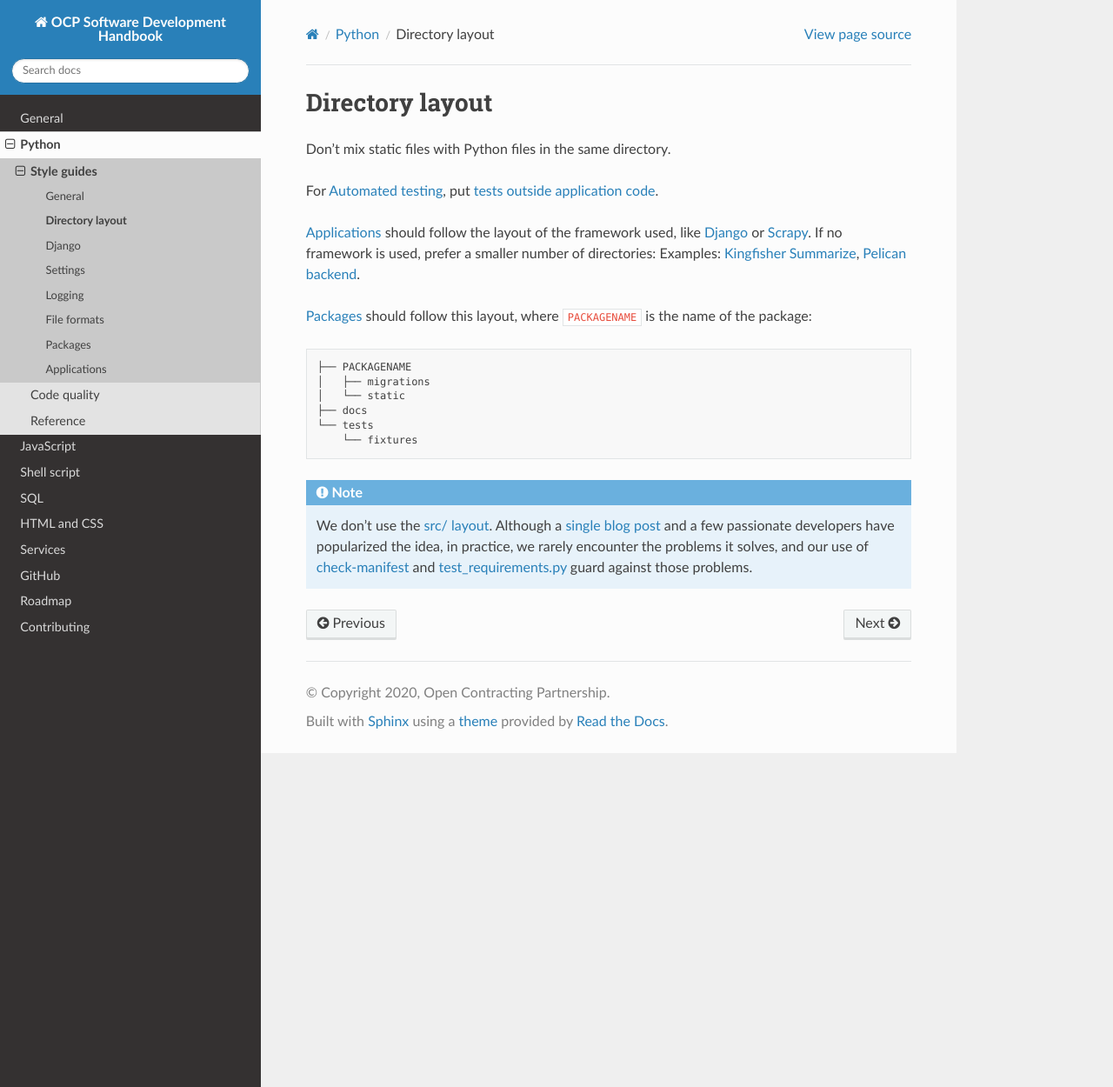
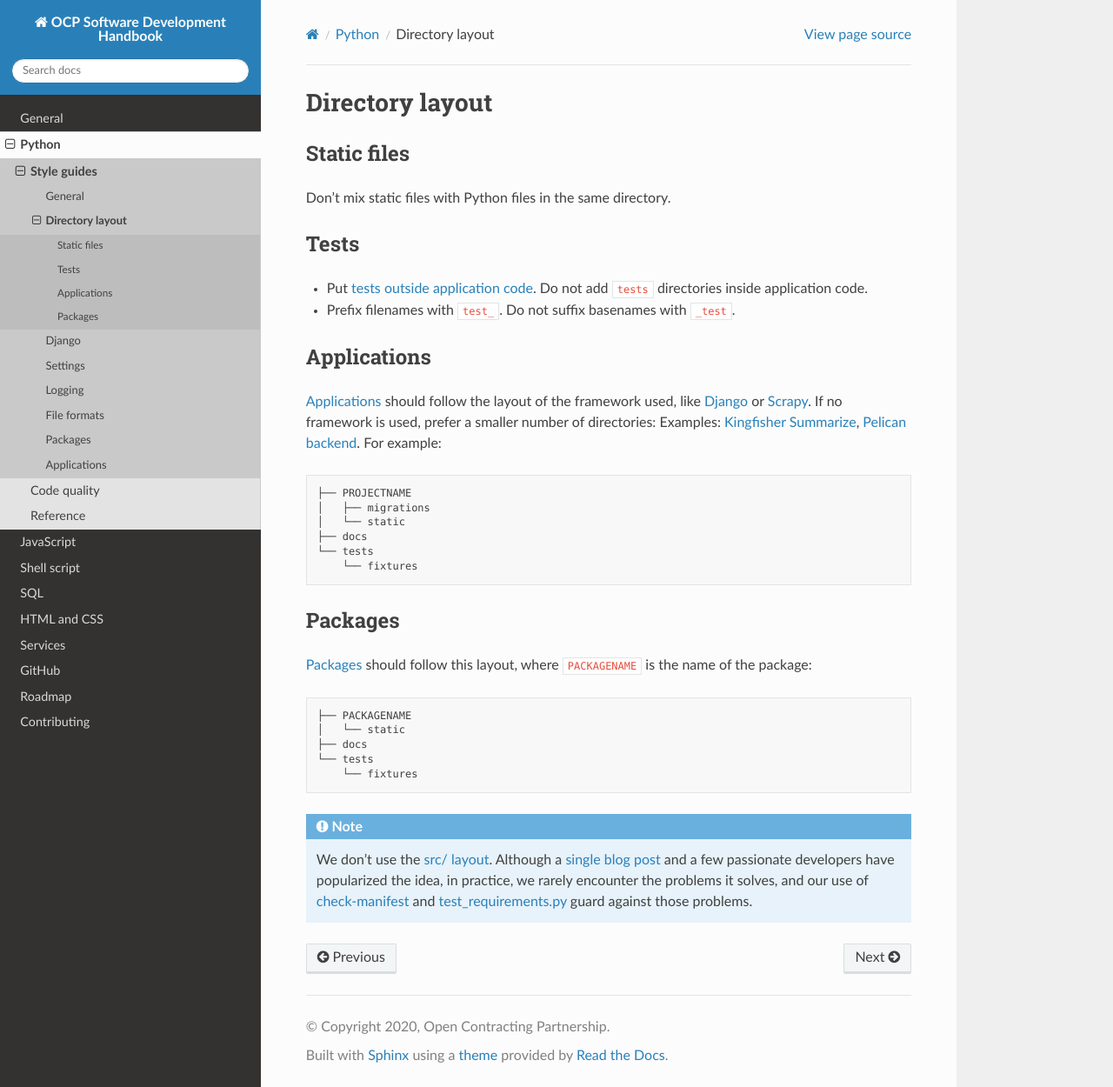
Before and after one commit to open-contracting/software-development-handbook, a Sphinx documentation site: the page built from docs/python/layout.rst, in a window 1280 px wide and 1250 px high. Shown: the whole window at 87% size. Built offline with Sphinx 7.4.7 and the Read the Docs theme 2.0.0, drawn with Linux system fonts in a browser that asks for light colours.

Commit message:
python/layout: Add rule for test filenames

```diff
--- a/docs/python/layout.rst
+++ b/docs/python/layout.rst
@@ -1,18 +1,41 @@
 Directory layout
 ================
 
+Static files
+------------
+
 Don't mix static files with Python files in the same directory.
 
-For :ref:`automated-testing`, put `tests outside application code <https://docs.pytest.org/en/latest/explanation/goodpractices.html#choosing-a-test-layout-import-rules>`__.
+.. _layout-tests:
 
-:doc:`applications` should follow the layout of the framework used, like `Django <https://docs.djangoproject.com/en/3.2/intro/tutorial01/>`__ or `Scrapy <https://docs.scrapy.org/en/latest/topics/commands.html#default-structure-of-scrapy-projects>`__. If no framework is used, prefer a smaller number of directories: Examples: `Kingfisher Summarize <https://github.com/open-contracting/kingfisher-summarize>`__, `Pelican backend <https://github.com/open-contracting/pelican-backend>`__.
+Tests
+-----
+
+-  Put `tests outside application code <https://docs.pytest.org/en/latest/explanation/goodpractices.html#choosing-a-test-layout-import-rules>`__. Do not add ``tests`` directories inside application code.
+-  Prefix filenames with ``test_``. Do not suffix basenames with ``_test``.
+
+Applications
+------------
+
+:doc:`applications` should follow the layout of the framework used, like `Django <https://docs.djangoproject.com/en/3.2/intro/tutorial01/>`__ or `Scrapy <https://docs.scrapy.org/en/latest/topics/commands.html#default-structure-of-scrapy-projects>`__. If no framework is used, prefer a smaller number of directories: Examples: `Kingfisher Summarize <https://github.com/open-contracting/kingfisher-summarize>`__, `Pelican backend <https://github.com/open-contracting/pelican-backend>`__. For example:
+
+.. code-block:: none
+
+   ├── PROJECTNAME
+   │   ├── migrations
+   │   └── static
+   ├── docs
+   └── tests
+       └── fixtures
+
+Packages
+--------
 
 :doc:`packages` should follow this layout, where ``PACKAGENAME`` is the name of the package:
 
 .. code-block:: none
 
    ├── PACKAGENAME
-   │   ├── migrations
    │   └── static
    ├── docs
    └── tests
--- a/docs/python/quality.rst
+++ b/docs/python/quality.rst
@@ -23,7 +23,7 @@ pytest is :doc:`preferred<preferences>`.
 
 .. seealso::
 
-   :ref:`python-tests` style guide.
+   :ref:`style guide<python-tests>` and :ref:`directory layout<layout-tests>` for tests.
 
 .. _continuous-integration:
 
--- a/docs/python/style_guide.rst
+++ b/docs/python/style_guide.rst
@@ -195,3 +195,7 @@ To write clear tests:
    -  Test scaffolding, using `setUp() <https://docs.python.org/3/library/unittest.html#unittest.TestCase.setUp>`__ and `tearDown() <https://docs.python.org/3/library/unittest.html#unittest.TestCase.tearDown>`__
 
 Note: There are some `caveats <https://docs.pytest.org/en/stable/unittest.html>`__ to using ``pytest`` with ``unittest``.
+
+.. seealso::
+
+   :ref:`Test file naming and directory layout<layout-tests>`
```
